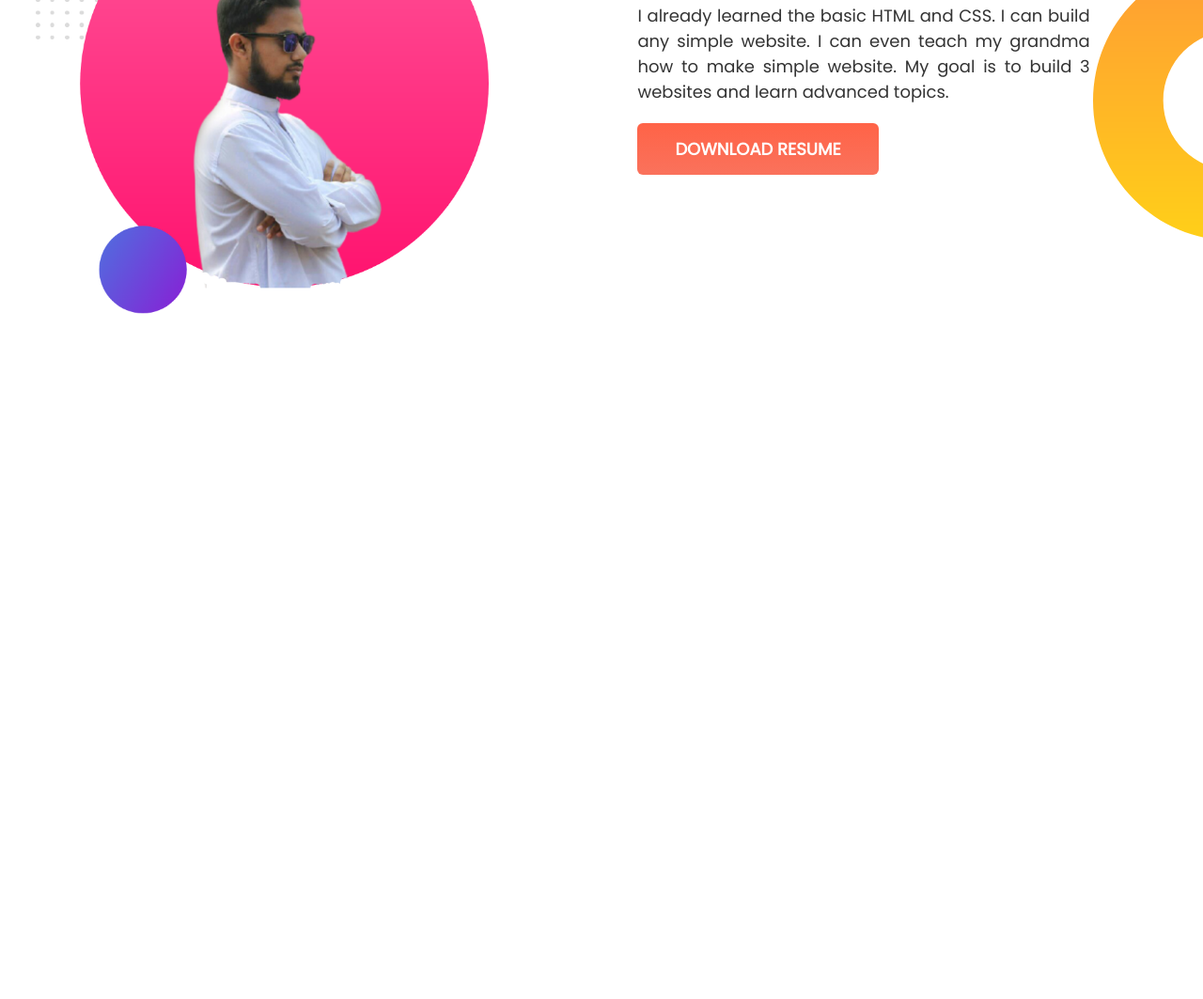
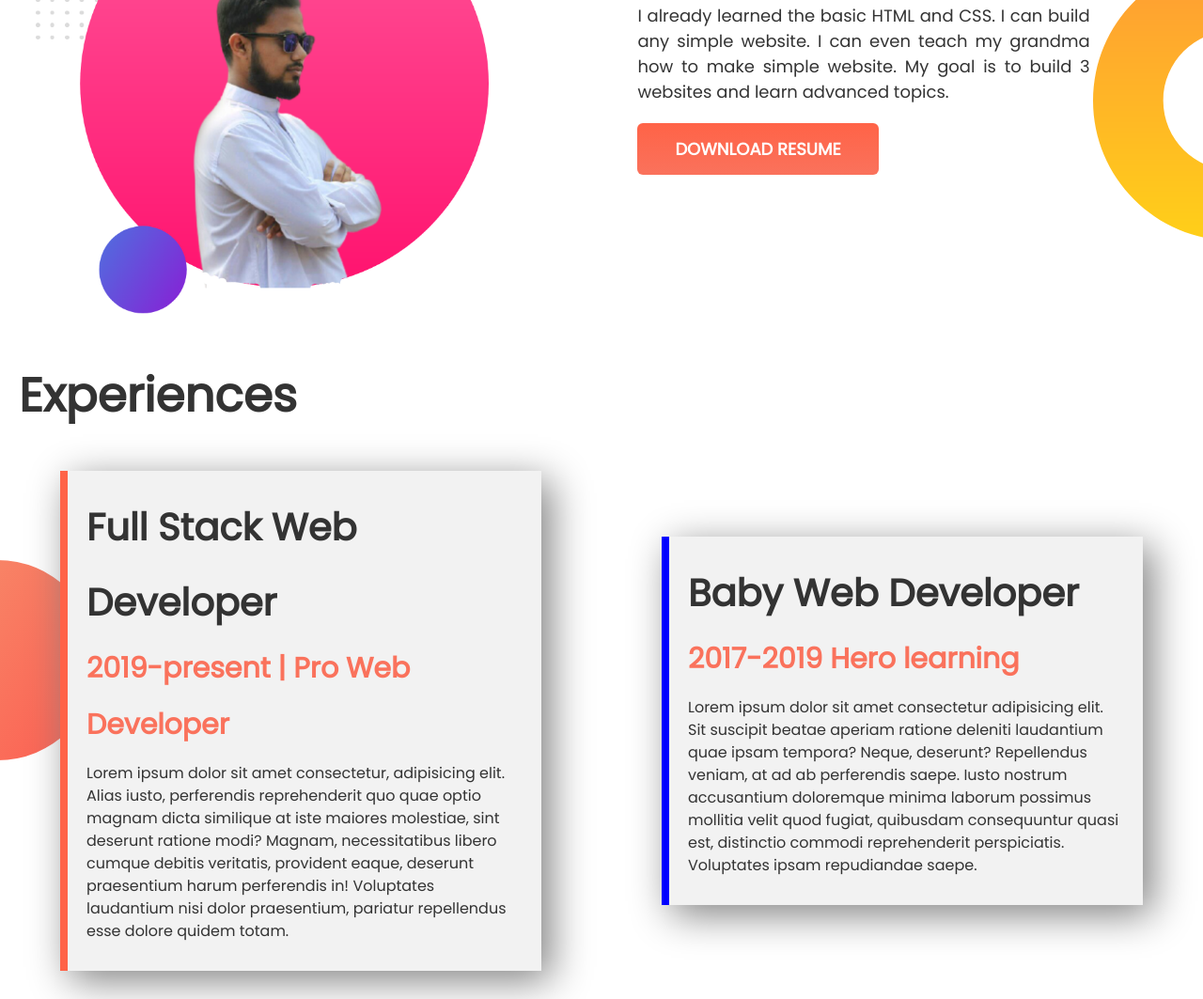
Before and after one commit to learnwithkawsar721/develop-protfolio, a plain HTML site: page index.html in a window 1280 px wide. Shown: the part 733-1796 px from the top of the page at 94% size. Before the commit the page ends 1074 px from the top, so only its background shows below. Drawn offline with Linux system fonts and the light colour scheme.

Commit message:
experince done

```diff
--- a/index.html
+++ b/index.html
@@ -54,6 +54,38 @@
             </div>
         </div>
     </section>
+    <section class="experience-area">
+        <div class="ext_head">
+            <h1>Experiences</h1>
+        </div>
+        <div class="display__flex">
+            <div class="exp-card">
+                <h1>Full Stack Web Developer</h1>
+                <h3>2019-present | Pro Web Developer</h3>
+                <p>
+                    Lorem ipsum dolor sit amet consectetur, adipisicing elit. Alias iusto, perferendis reprehenderit quo
+                    quae optio magnam dicta similique at iste maiores molestiae, sint deserunt ratione modi? Magnam,
+                    necessitatibus libero cumque debitis veritatis, provident eaque, deserunt praesentium harum
+                    perferendis
+                    in! Voluptates laudantium nisi dolor praesentium, pariatur repellendus esse dolore quidem totam.
+                </p>
+            </div>
+            <div class="exp-card">
+                <h1>Baby Web Developer </h1>
+                <h3>2017-2019 Hero learning</h3>
+                <p>
+                    Lorem ipsum dolor sit amet consectetur adipisicing elit. Sit suscipit beatae aperiam ratione
+                    deleniti
+                    laudantium quae ipsam tempora? Neque, deserunt? Repellendus veniam, at ad ab perferendis saepe.
+                    Iusto
+                    nostrum accusantium doloremque minima laborum possimus mollitia velit quod fugiat, quibusdam
+                    consequuntur quasi est, distinctio commodi reprehenderit perspiciatis. Voluptates ipsam repudiandae
+                    saepe.
+                </p>
+            </div>
+        </div>
+
+    </section>
 
 </body>
 
--- a/style.css
+++ b/style.css
@@ -92,3 +92,54 @@ body{
     width: 80%;
     margin-bottom: 30px;
 }
+
+/* ======== experience-area ============= */
+.experience-area{
+    margin: 30px 0;
+     background: url(images/exp-bg.png) left no-repeat;
+      /* background-size:; */
+      z-index: 99;
+}
+.ext_head{
+    margin-left: 20px;
+    margin-bottom: 30px;
+}
+.ext_head h1 {
+    font-size: 50px;
+    font-weight: 800;
+    line-height: 2em;
+    /* padding-left: 20px; */
+    /* margin-left: 20px; */
+    /* margin-bottom: 30px; */
+}
+.display__flex{
+    display: flex;
+}
+.exp-card{
+    width: 40%;
+   margin: auto;
+    box-sizing: border-box;
+    background-color: #f2f2f2;
+    border-left: 8px solid tomato;
+    box-shadow: 10px 10px 40px gray;
+    padding: 20px;
+}
+.exp-card:last-child{
+border-color: blue;
+}
+.exp-card h1{
+    font-size: 40px;
+    line-height: 2em;
+}
+.exp-card h3{
+    font-size: 30px;
+    line-height: 2em;
+    color: var(--first-color);
+}
+.exp-card p{
+    font-size: 16px;
+    line-height: 1.5em;
+    text-align: left;
+    color: var(--second-color);
+    padding: 10px 0;
+}
```
